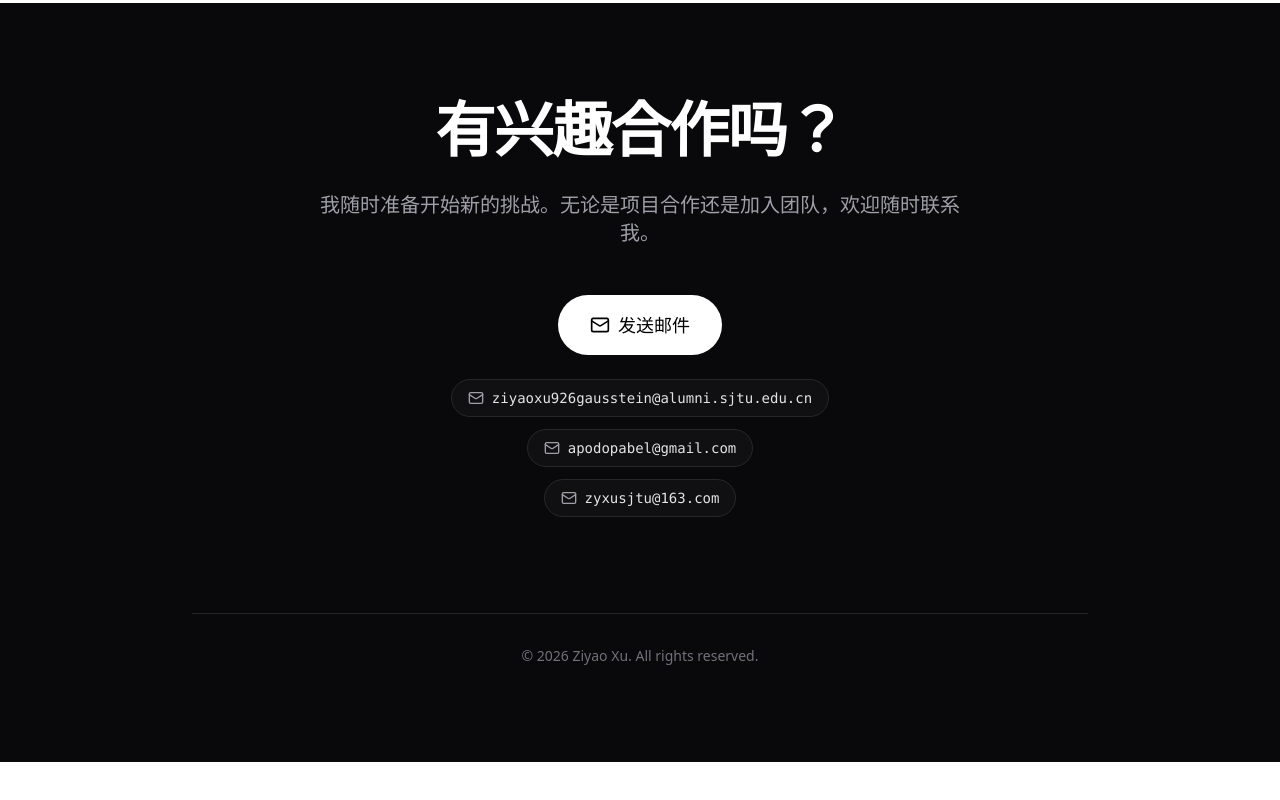
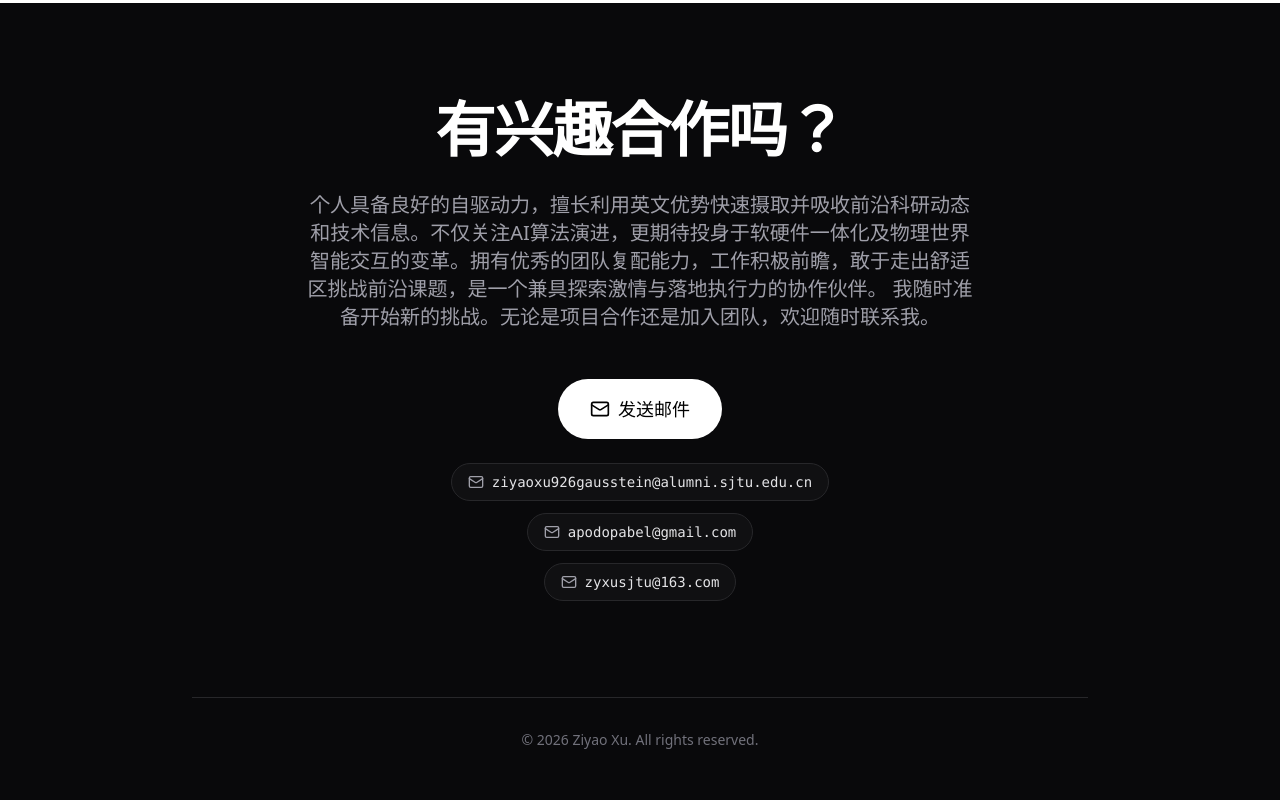
Before and after one commit to Apodopa/ziyao-personal-homepage, a React (Vite) app: page /#/ in a window 1280 px wide. Shown: the part 3725-4525 px from the top of the page. Before the commit the page ends 4487 px from the top, so only its background shows below. Built offline with nearby package versions, Linux system fonts and the light colour scheme.

Commit message:
Update Contact.tsx

```diff
--- a/src/components/Contact.tsx
+++ b/src/components/Contact.tsx
@@ -24,6 +24,7 @@ export function Contact() {
             有兴趣合作吗？
           </h2>
           <p className="text-xl text-zinc-400 mb-12 max-w-2xl mx-auto">
+            个人具备良好的自驱动力，擅长利用英文优势快速摄取并吸收前沿科研动态和技术信息。不仅关注AI算法演进，更期待投身于软硬件一体化及物理世界智能交互的变革。拥有优秀的团队复配能力，工作积极前瞻，敢于走出舒适区挑战前沿课题，是一个兼具探索激情与落地执行力的协作伙伴。
             我随时准备开始新的挑战。无论是项目合作还是加入团队，欢迎随时联系我。
           </p>
 
```
